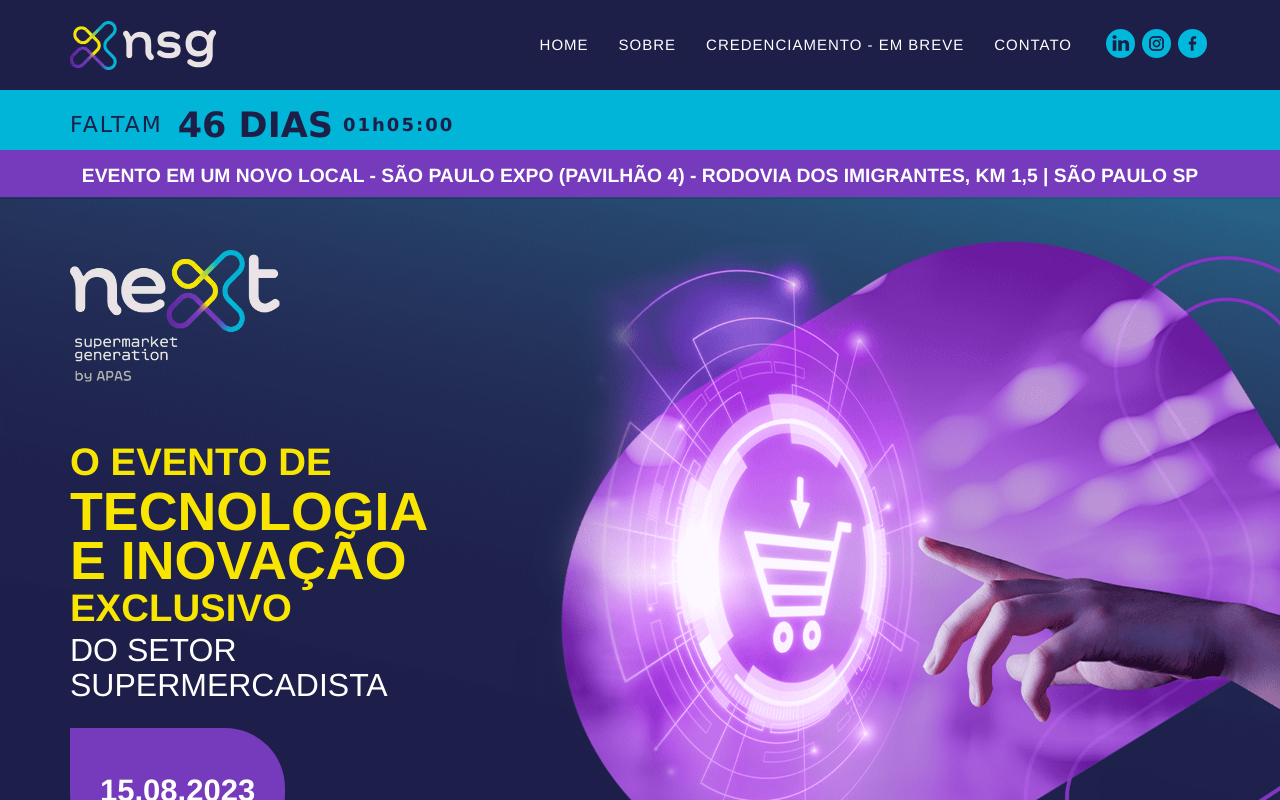
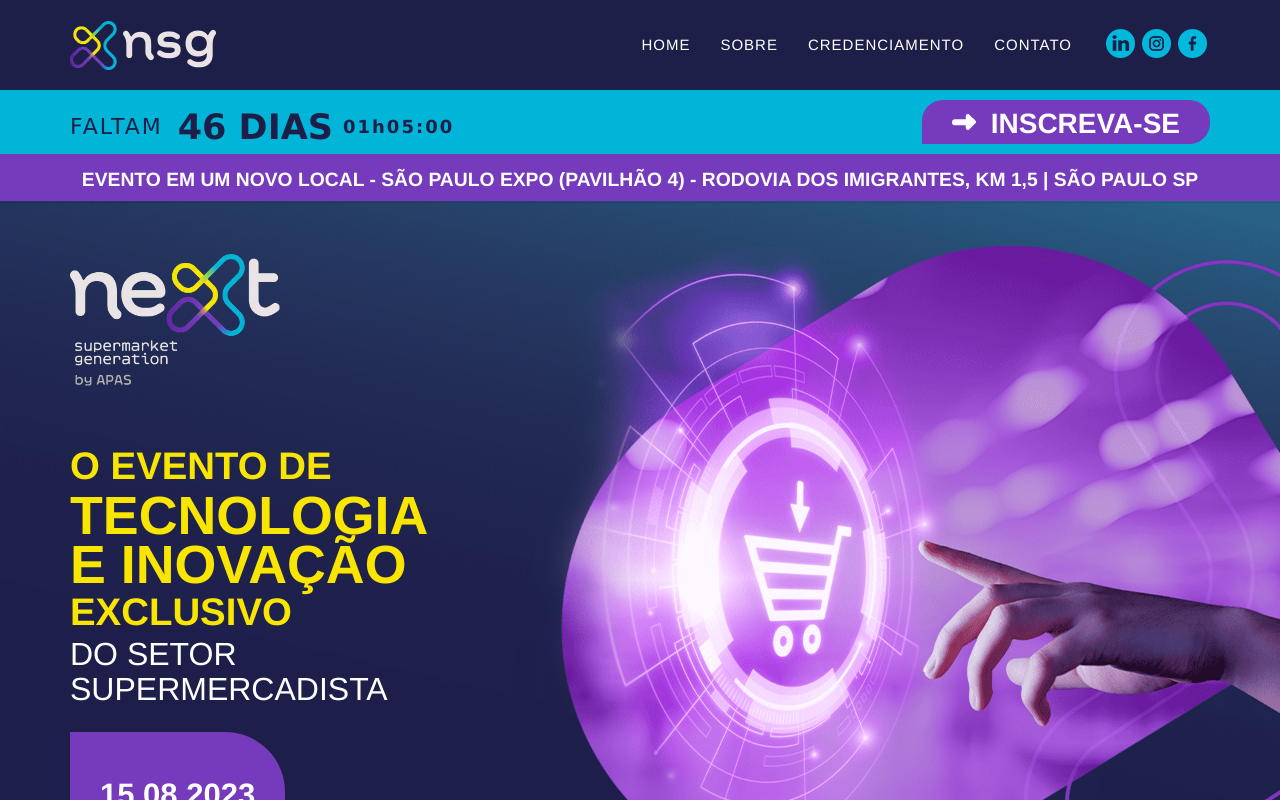
Before and after one commit to disabela-maria20/next-apas-app, a Next.js app: page / in a window 1280 px wide. Shown: the top 800 px of the page. Built offline with nearby package versions, Linux system fonts and the light colour scheme; a web font is replaced by a local one.

Commit message:
refactor: :lipstick: edit page index

```diff
--- a/src/components/atoms/Counter/index.tsx
+++ b/src/components/atoms/Counter/index.tsx
@@ -115,7 +115,7 @@
                 </span>
               </div>
             </h2>
-            {/* <a
+            <a
               href="https://easyeventos.com.br/v3/apasnext/22/indvis"
               className={Style.link}
               target="_SEJ"
@@ -127,7 +127,7 @@
                 height={24}
               />
               inscreva-se
-            </a> */}
+            </a>
           </div>
         </div>
       </article>
--- a/src/components/atoms/Nav/index.tsx
+++ b/src/components/atoms/Nav/index.tsx
@@ -60,11 +60,18 @@
     <nav className={`${Style.navBar} `}>
       <div className={`${!open ? Style.open : Style.close}`}>
         <ul>
-          {LINK?.map((link) => (
-            <li key={link.id} onClick={() => setOpen(true)}>
-              <AnchorLink href={link.link}>{link.name}</AnchorLink>
-            </li>
-          ))}
+          <li>
+            <AnchorLink href="#home">Home</AnchorLink>
+          </li>
+          <li>
+            <AnchorLink href="#about">Sobre</AnchorLink>
+          </li>
+          <li>
+            <a href="https://apasnext.com.br/credenciamento/">Credenciamento</a>
+          </li>
+          <li>
+            <AnchorLink href="#contact">Contato</AnchorLink>
+          </li>
         </ul>
         <ul className={Style.redes}>
           {REDES?.map((redes) => (
--- a/src/components/organisms/Footer/index.tsx
+++ b/src/components/organisms/Footer/index.tsx
@@ -77,11 +77,20 @@
             </nav>
             <nav className={Style.navBar}>
               <ul>
-                {LINK.map((link) => (
-                  <li key={link.id}>
-                    <AnchorLink href={link.link}>{link.name}</AnchorLink>
-                  </li>
-                ))}
+                <li>
+                  <AnchorLink href="#home">Home</AnchorLink>
+                </li>
+                <li>
+                  <AnchorLink href="#about">Sobre</AnchorLink>
+                </li>
+                <li>
+                  <a href="https://apasnext.com.br/credenciamento/">
+                    Credenciamento
+                  </a>
+                </li>
+                <li>
+                  <AnchorLink href="#contact">Contato</AnchorLink>
+                </li>
               </ul>
             </nav>
           </section>
```
